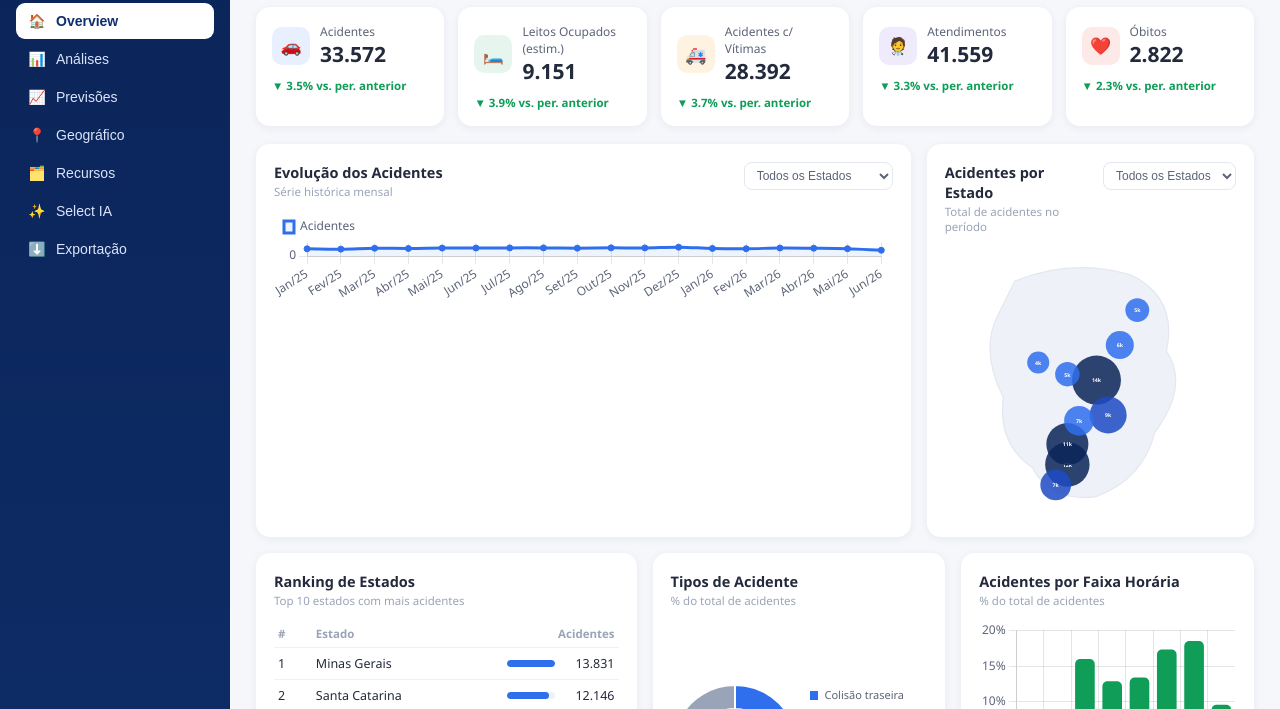
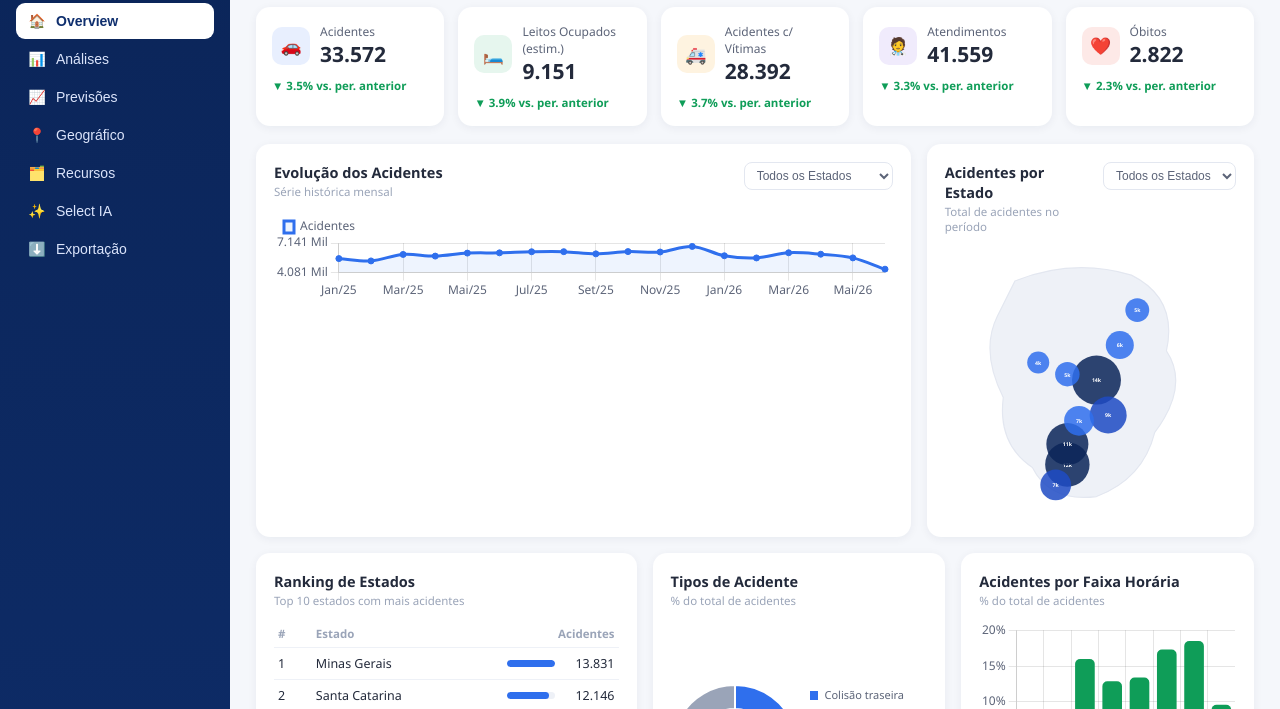
Before and after one commit to pedxroo/sedat, a website: page index.html in a window 1280 px wide. Shown: the part 91-800 px from the top of the page. Drawn offline with Linux system fonts and the light colour scheme.

Commit message:
Melhora a legibilidade do gráfico Evolução dos Acidentes
O eixo Y começava em zero, o que achatava a linha lá em cima e escondia a
variação real de mês a mês (a diferença entre os meses é de poucos %). Agora
o eixo recorta perto da faixa real dos dados, com uma margem de 15%. O eixo X
também não cabia os 18 meses sem espremer/rotacionar os rótulos: agora pula
de 2 em 2 quando necessário (maxTicksLimit) e mantém o texto na horizontal. O
tooltip ao passar o mouse também ficou mais claro ("5.960 acidentes" em vez
de "Acidentes: 5960").

```diff
--- a/index.html
+++ b/index.html
@@ -1086,10 +1086,26 @@
 function renderChartEvolucao(){
   const uf = document.getElementById('selectEvolucaoEstado')?.value || '';
   const base = filtraPorPeriodo(uf ? DATA.acidentes_mensal_estado.filter(x=>x.uf===uf) : DATA.acidentes_mensal, 'mes');
+  const valores = base.map(x=>x.acidentes||0);
+  // Eixo Y recortado perto da faixa real dos dados: com a variação real (± alguns %),
+  // ir de 0 até o maior valor "arredondado" achata a linha lá em cima e esconde as
+  // altas/baixas mês a mês.
+  const minValor = valores.length ? Math.min(...valores) : 0;
+  const maxValor = valores.length ? Math.max(...valores) : 1;
+  const folga = Math.max(Math.round((maxValor-minValor)*0.15), 1);
   upsertChart('chartEvolucao', 'line', {
     labels: base.map(x=>x.mes),
-    datasets:[{label:'Acidentes', data:base.map(x=>x.acidentes), borderColor:'#2f6fed', backgroundColor:'rgba(47,111,237,.08)', fill:true, tension:.35, pointRadius:3, pointBackgroundColor:'#2f6fed'}]
-  }, {plugins:{legend:{display:true, position:'top', align:'start', labels:{boxWidth:10}}}, scales:{y:{beginAtZero:true, ticks:{callback:v=>v>=1000?(v/1000)+' Mil':v}}}});
+    datasets:[{label:'Acidentes', data:valores, borderColor:'#2f6fed', backgroundColor:'rgba(47,111,237,.08)', fill:true, tension:.35, pointRadius:3, pointHoverRadius:6, pointBackgroundColor:'#2f6fed'}]
+  }, {
+    plugins:{
+      legend:{display:true, position:'top', align:'start', labels:{boxWidth:10}},
+      tooltip:{callbacks:{label:ctx=>` ${fmt(ctx.parsed.y)} acidentes`}}
+    },
+    scales:{
+      x:{ticks:{autoSkip:true, maxRotation:0, maxTicksLimit:9}},
+      y:{min: Math.max(minValor-folga, 0), max: maxValor+folga, ticks:{callback:v=>v>=1000?(v/1000)+' Mil':v}}
+    }
+  });
 }
 
 function fillRanking(id, list, popByUf, limit){
```
